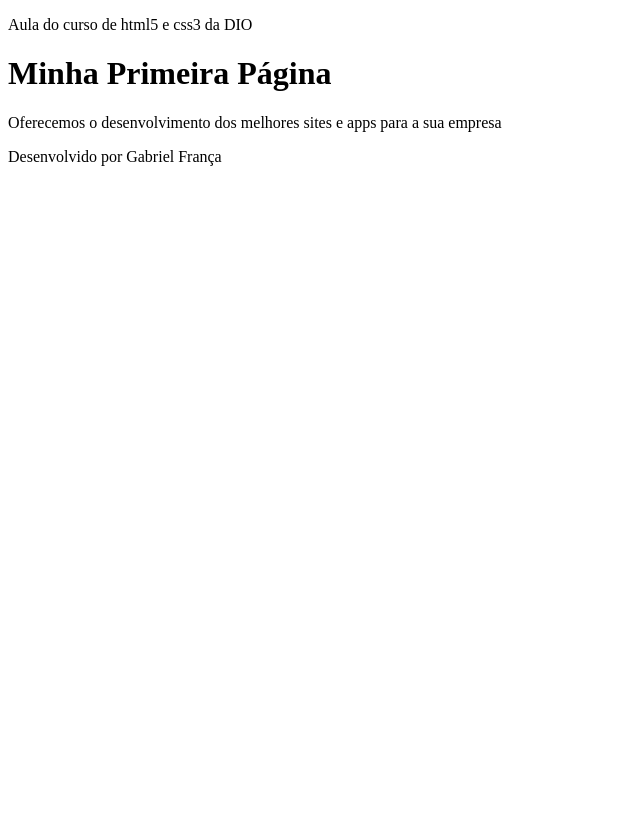
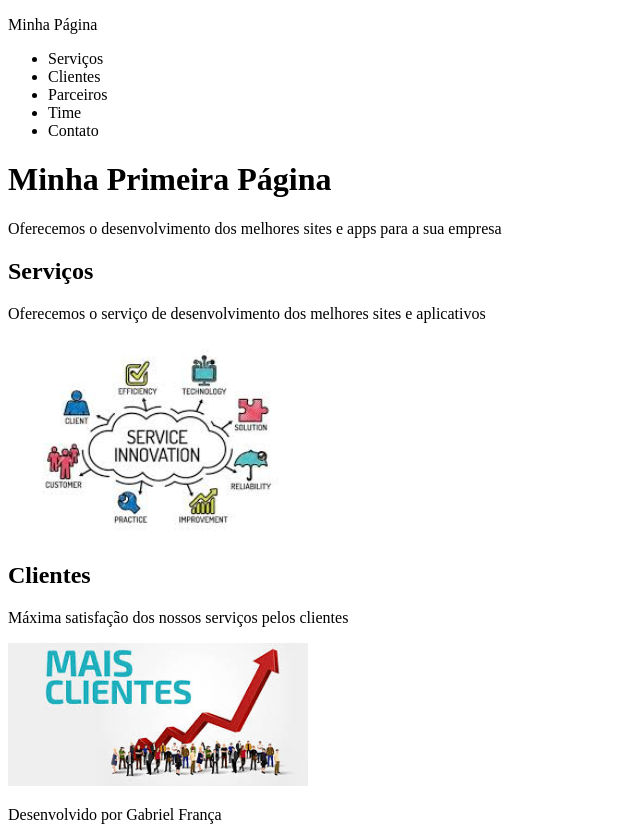
Before and after one commit to Gabriel-FS/aula_css3_html5, a plain HTML site: page index.html in a window 1280 px wide. Shown: the whole page, without its empty margins (0-640 px from the left). Before the commit the page ends 800 px from the top, so only its background shows below. Drawn offline with Linux system fonts and the light colour scheme.

Commit message:
Continuação da aula

```diff
--- a/index.html
+++ b/index.html
@@ -6,15 +6,40 @@
     </head>
 
     <body>
-        <p>Aula do curso de html5 e css3 da DIO</p>
+        <nav>
+            <p>Minha Página</p>
+            <ul>
+                <li>Serviços</li>
+                <li>Clientes</li>
+                <li>Parceiros</li>
+                <li>Time</li>
+                <li>Contato</li>
 
+            </ul>
+
+
+        </nav>
         <header>
             <h1>Minha Primeira Página</h1>
             <p>Oferecemos o desenvolvimento
                 dos melhores sites e
                 apps para a sua empresa
             </p>
+
         </header>
+
+        <section id="Serviços">
+            <h2>Serviços</h2>
+            <p>Oferecemos o serviço de desenvolvimento dos melhores sites e aplicativos</p>
+            <img src="img/serviços_1.jpg" width="300px">
+        </section>
+
+        <section id="Clientes">
+            <h2>Clientes</h2>
+            <p>Máxima satisfação dos nossos serviços pelos clientes</p>
+            <img src="img/Clientes_1.jpg" width="300px">
+
+        </section>
 
         <footer>
             <p>Desenvolvido por Gabriel França</p>
```
Also changed, not shown: img/Clientes_1.jpg (added), img/Clientes_2.jpg (added), img/serviços_1.jpg (added), img/serviços_2.jpg (added).
